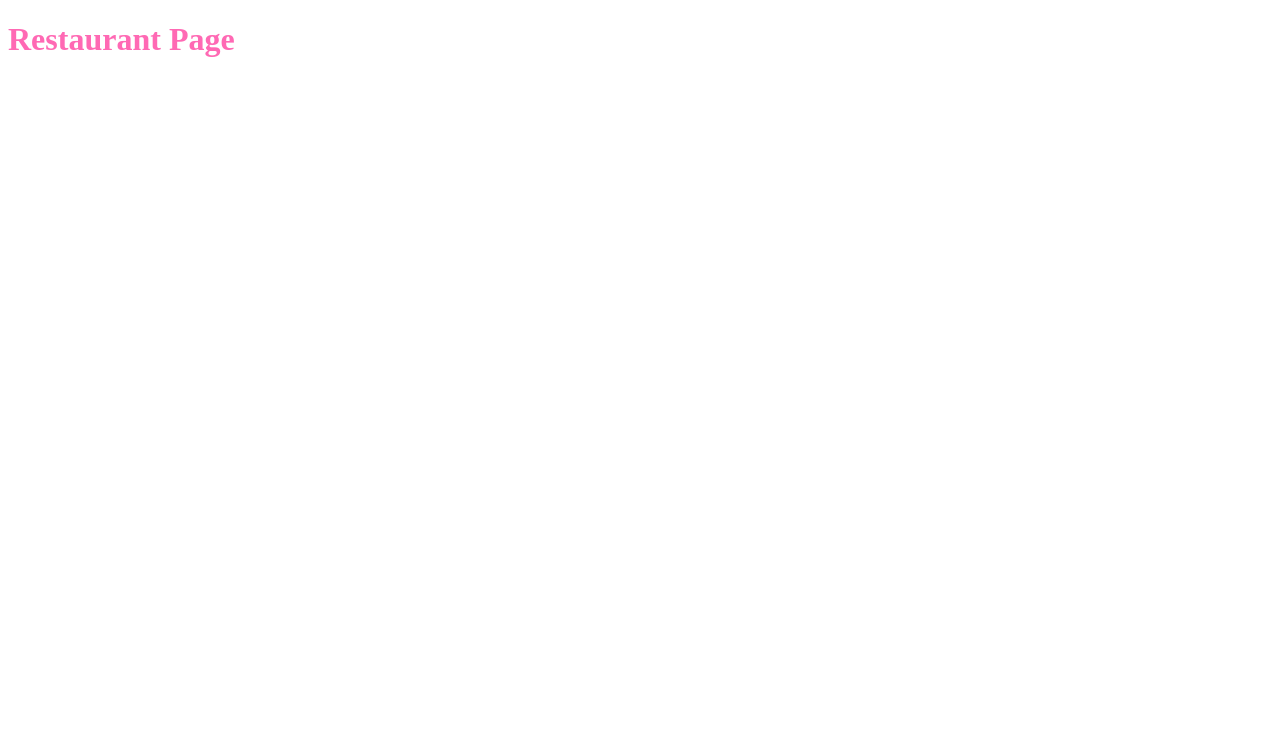
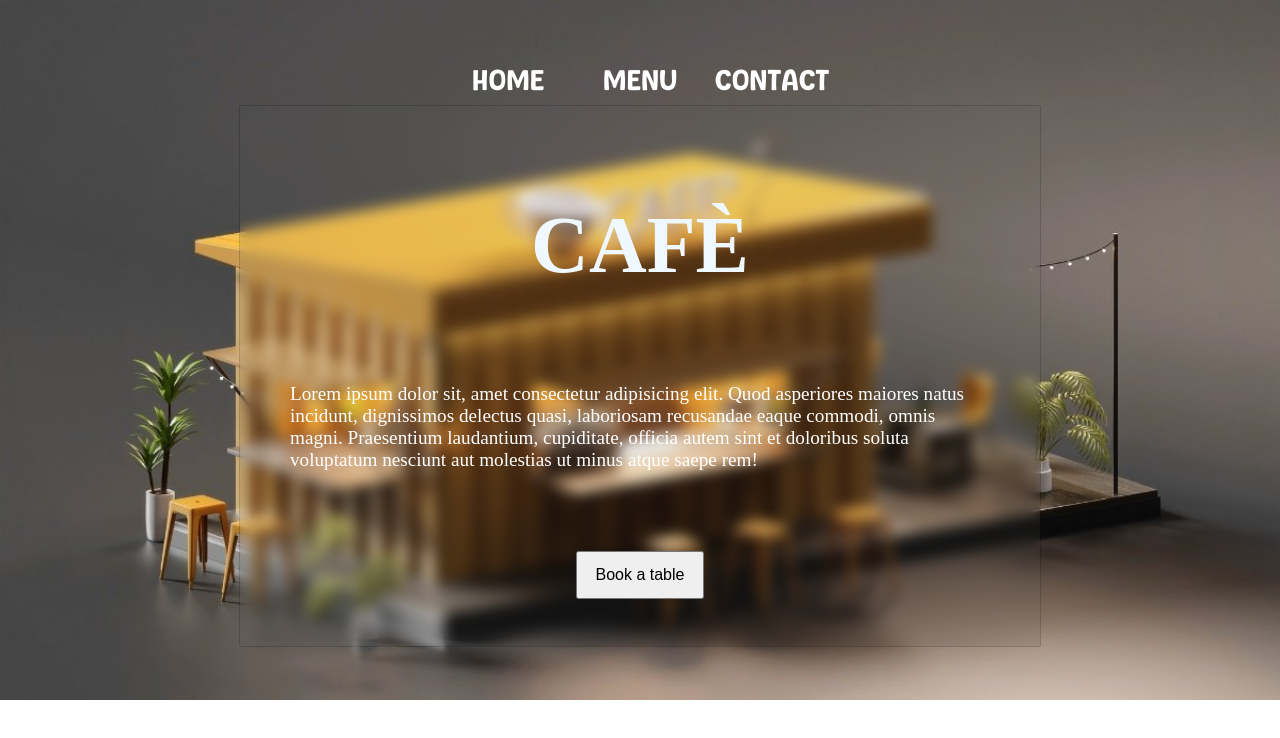
Before and after one commit to Thepralad/restaurant-page, a website built with webpack: page src/index.html in a window 1280 px wide. Built offline with nearby package versions, Linux system fonts and the light colour scheme.

Commit message:
chore: Update restaurant page layout and styling

```diff
--- a/src/index.html
+++ b/src/index.html
@@ -6,6 +6,20 @@
     <title>Restaurant Page</title>
 </head>
 <body>
+    <header>
+       <nav>
+        <button>Home</button>
+        <button>Menu</button>
+        <button>Contact</button>
+       </nav>
+    </header>
+    <div id="content">
+        <h1>CAFÈ</h1>
+        <div>
+            <p>Lorem ipsum dolor sit, amet consectetur adipisicing elit. Quod asperiores maiores natus incidunt, dignissimos delectus quasi, laboriosam recusandae eaque commodi, omnis magni. Praesentium laudantium, cupiditate, officia autem sint et doloribus soluta voluptatum nesciunt aut molestias ut minus atque saepe rem!</p>
+            <button>Book a table</button>
+        </div>
+    </div>
 
 </body>
 </html>
--- a/src/index.js
+++ b/src/index.js
@@ -1,5 +1,2 @@
 import './style.css';
-const element = document.createElement('h1');
-element.textContent = 'Restaurant Page';
-
-document.body.appendChild(element);
+console.log('this page works')
--- a/src/style.css
+++ b/src/style.css
@@ -1,3 +1,57 @@
-h1{
-    color: hotpink;
+@font-face {
+    font-family: 'dobidoo';
+    src: url(Dobidoo.ttf) format('truetype');
 }
+body{
+    background-image: url(img.jpeg);
+    background-size: cover;
+    background-repeat: no-repeat;
+    background-position: center;
+    display: flex;
+    flex-direction: column;
+    align-items: center;
+    justify-content: center;
+
+}
+#content h1{
+    font-size: 5rem;
+    color: aliceblue;
+}
+header{
+    margin-top: 50px;
+}
+header button{
+    height: 3rem;
+    width: 8rem;
+    font-size: 1.7rem;
+    border: none;
+    background-color: rgba(240, 248, 255, 0);
+    color: rgb(255, 255, 255);
+    font-family: dobidoo;
+}
+#content{
+    display: flex;
+    height: 500px;
+    width: 800px;
+    background-color: rgba(92, 92, 92, 0.105);
+    flex-direction: column;
+    align-items: center;
+    padding-top: 40px;
+    gap: 20px;
+    box-shadow: 0 0 1px 0 ;
+    backdrop-filter: blur(7px);
+}
+#content div{
+    width: 700px;
+    font-size: 1.2rem;
+    display: flex;
+    flex-direction: column;
+    align-items: center;
+    color: rgb(255, 255, 255);
+}
+#content button{
+    height: 3rem;
+    width: 8rem;
+    margin-top: 60px;
+    font-size: 1rem;
+}
```
Also changed, not shown: src/Dobidoo.ttf (added), src/img.jpeg (added).
